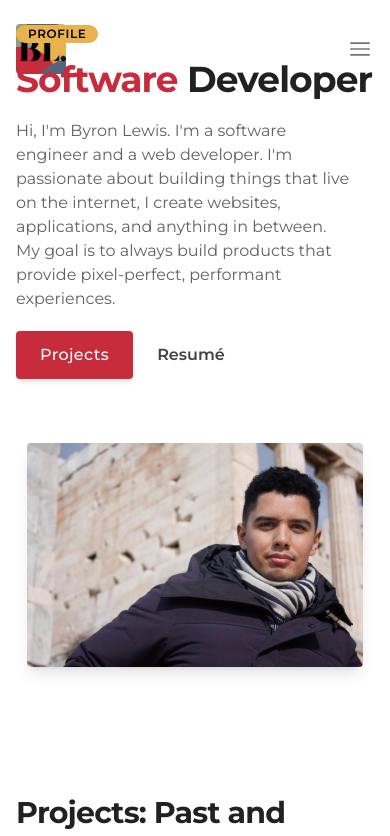
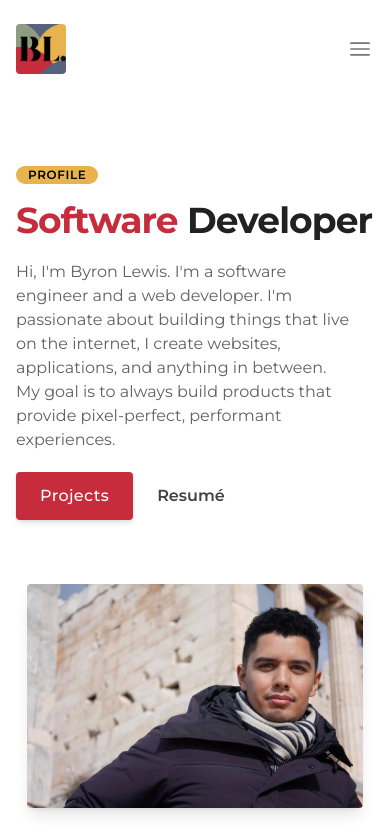
Before and after one commit to BLewisDesDev/portfolio, a Next.js app: page /home in a window 390 px wide. Shown: the top 836 px of the page. Built offline with nearby package versions, Linux system fonts and the light colour scheme.

Commit message:
responsive bugs fixed

```diff
--- a/components/Hero.tsx
+++ b/components/Hero.tsx
@@ -5,8 +5,7 @@ import { motion } from "framer-motion";
 
 export const Hero = () => {
 	return (
-		<div className="">
-			<div className="relative flex flex-col-reverse py-16 h-75 lg:pt-0 lg:flex-col lg:pb-0">
+		<div className="relative flex flex-col-reverse py-16 lg:h-75 lg:pt-0 lg:flex-col lg:pb-0">
 			<div className="inset-y-0 top-0 right-0 z-0 max-w-xl px-4 mx-auto md:px-0 lg:pr-0 lg:mb-0 lg:mx-0 lg:w-7/12 lg:max-w-full lg:absolute xl:px-0">
 				<svg
 					className="absolute left-0 hidden h-full text-white transform -translate-x-1/2 lg:block"
@@ -75,6 +74,5 @@ export const Hero = () => {
 				</div>
 			</motion.div>
 		</div>
-		</div>
 	);
 };
--- a/pages/projects.tsx
+++ b/pages/projects.tsx
@@ -78,7 +78,7 @@ export default function Projects() {
 
 			{projectList.map((project: Project, index: number) => (
 				<>
-					<div className="my-16" id={project.title}>
+					<div className="lg:my-16 md:my-12 sm:my-4" id={project.title}>
 						<ProjectInfo
 							key={project.projectID}
 							projectID={project.projectID}
```
Lines whose indentation alone changed are shown as unchanged.
